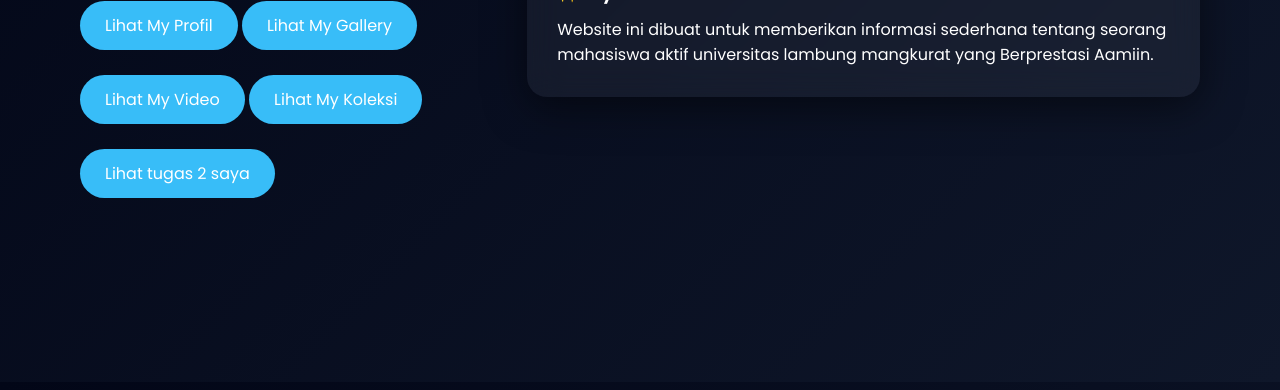
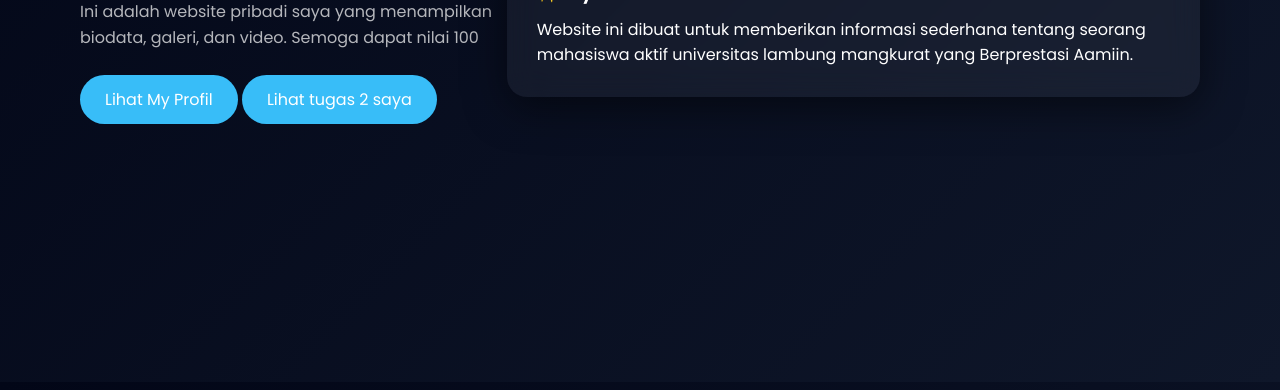
Before and after one commit to ilhambillabong5-alt/Ilhamsyah-, a plain HTML site: page index.html in a window 1280 px wide. Shown: the part 410-800 px from the top of the page. Drawn offline with nearby package versions, Linux system fonts and the light colour scheme.

Commit message:
Update index.html

```diff
--- a/index.html
+++ b/index.html
@@ -161,9 +161,6 @@
         </p>
 
         <a href="biodata.html" class="btn">Lihat My Profil</a>
-        <a href="gallery.html" class="btn">Lihat My Gallery</a>
-        <a href="video.html" class="btn">Lihat My Video</a>
-        <a href="Lain-lain.html" class="btn">Lihat My Koleksi</a>
         <a href="tugas2.html" class="btn">Lihat tugas 2 saya</a>
     </div>
 
```
